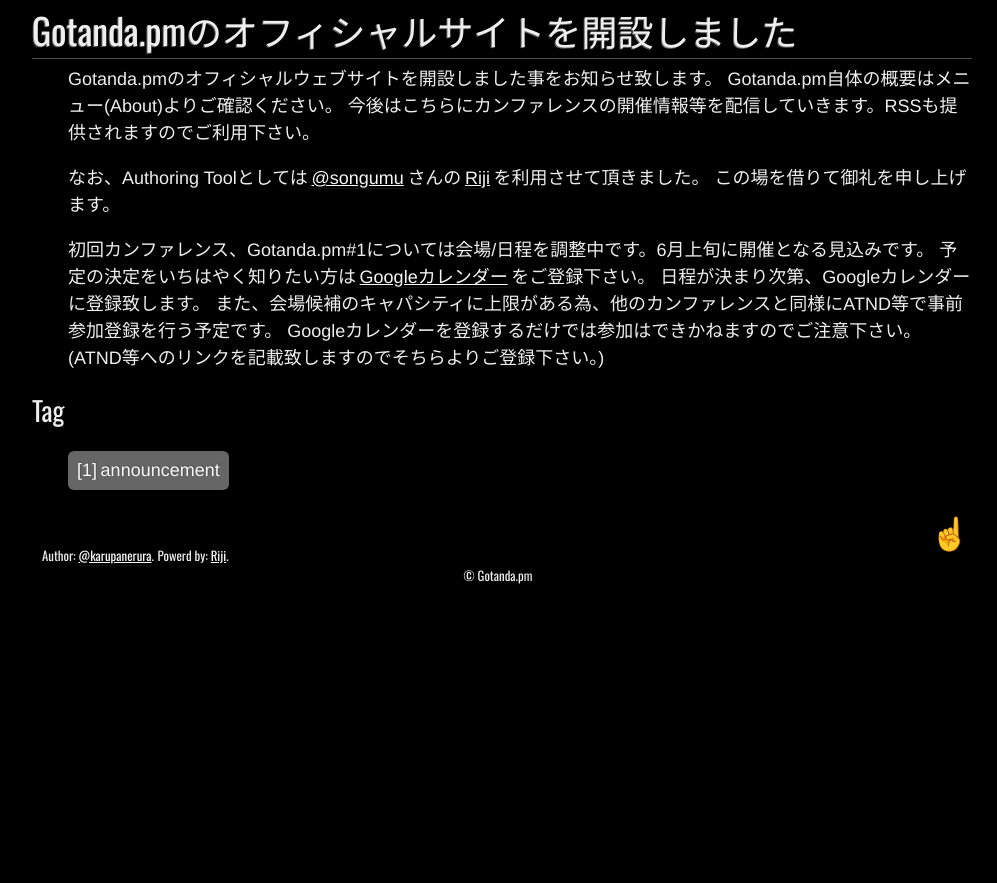
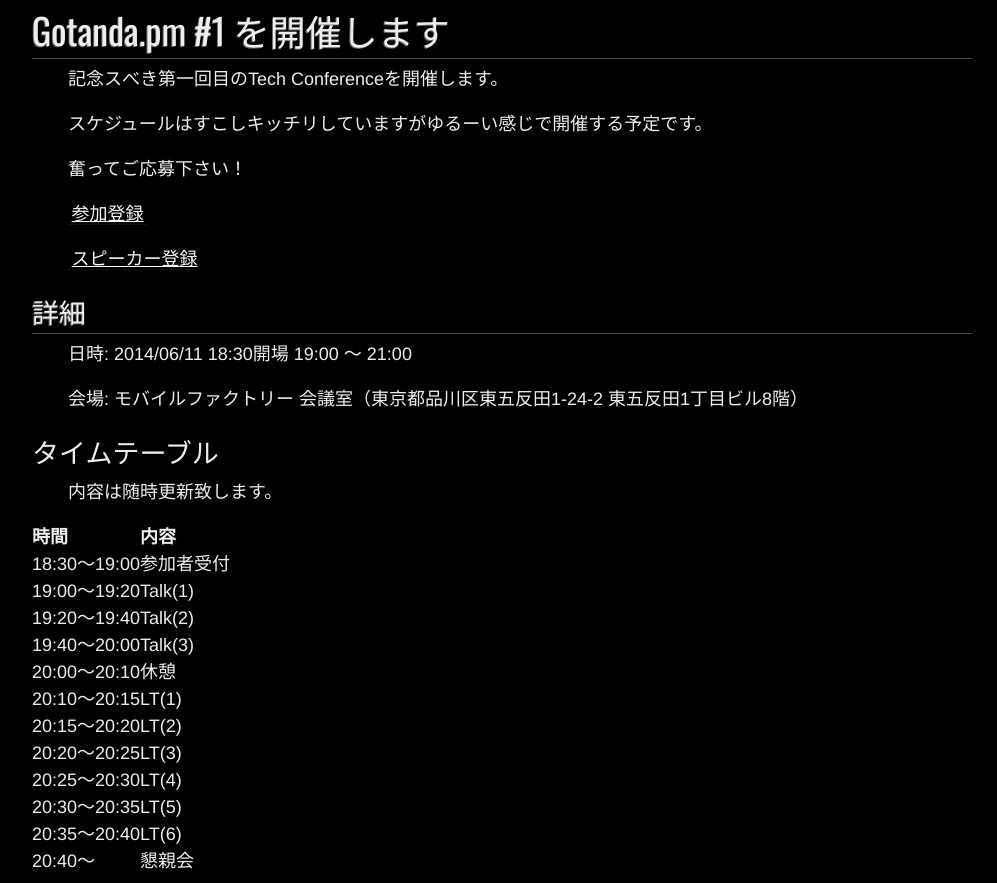
Before and after one commit to gotanda-pm/website, a website: page index.html in a window 1280 px wide. Shown: the part 277-1160 px from the top of the page, without its empty margins (138-1135 px from the left). Before the commit the page ends 862 px from the top, so only its background shows below. Drawn offline with nearby package versions, Linux system fonts and the light colour scheme.

Commit message:
re-publish

```diff
--- a/index.html
+++ b/index.html
@@ -33,13 +33,99 @@
     <main id="content">
 <section class="entry">
   <article>
+    <h1>Gotanda.pm #1 を開催します</h1>
+
+<p>記念スべき第一回目のTech Conferenceを開催します。</p>
+
+<p>スケジュールはすこしキッチリしていますがゆるーい感じで開催する予定です。</p>
+
+<p>奮ってご応募下さい！</p>
+
+<p><a href="http://www.zusaar.com/event/10397006">参加登録</a></p>
+
+<p><a href="http://www.zusaar.com/event/10397007">スピーカー登録</a></p>
+
+<h2>詳細</h2>
+
+<p>日時: 2014/06/11 18:30開場 19:00 〜 21:00</p>
+
+<p>会場: モバイルファクトリー 会議室（東京都品川区東五反田1-24-2 東五反田1丁目ビル8階）</p>
+
+<h3>タイムテーブル</h3>
+
+<p>内容は随時更新致します。</p>
+
+<table>
+<thead>
+<tr>
+<th style="text-align:left;"> 時間         </th>
+<th style="text-align:left;"> 内容       </th>
+</tr>
+</thead>
+<tbody>
+<tr>
+<td style="text-align:left;"> 18:30〜19:00 </td>
+<td style="text-align:left;"> 参加者受付 </td>
+</tr>
+<tr>
+<td style="text-align:left;"> 19:00〜19:20 </td>
+<td style="text-align:left;"> Talk(1)    </td>
+</tr>
+<tr>
+<td style="text-align:left;"> 19:20〜19:40 </td>
+<td style="text-align:left;"> Talk(2)    </td>
+</tr>
+<tr>
+<td style="text-align:left;"> 19:40〜20:00 </td>
+<td style="text-align:left;"> Talk(3)    </td>
+</tr>
+<tr>
+<td style="text-align:left;"> 20:00〜20:10 </td>
+<td style="text-align:left;"> 休憩       </td>
+</tr>
+<tr>
+<td style="text-align:left;"> 20:10〜20:15 </td>
+<td style="text-align:left;"> LT(1)      </td>
+</tr>
+<tr>
+<td style="text-align:left;"> 20:15〜20:20 </td>
+<td style="text-align:left;"> LT(2)      </td>
+</tr>
+<tr>
+<td style="text-align:left;"> 20:20〜20:25 </td>
+<td style="text-align:left;"> LT(3)      </td>
+</tr>
+<tr>
+<td style="text-align:left;"> 20:25〜20:30 </td>
+<td style="text-align:left;"> LT(4)      </td>
+</tr>
+<tr>
+<td style="text-align:left;"> 20:30〜20:35 </td>
+<td style="text-align:left;"> LT(5)      </td>
+</tr>
+<tr>
+<td style="text-align:left;"> 20:35〜20:40 </td>
+<td style="text-align:left;"> LT(6)      </td>
+</tr>
+<tr>
+<td style="text-align:left;"> 20:40〜      </td>
+<td style="text-align:left;"> 懇親会     </td>
+</tr>
+</tbody>
+</table>
+
+
+  </article>
+</section>
+<section class="entry">
+  <article>
     <h1>Gotanda.pmのオフィシャルサイトを開設しました</h1>
 
 <p>Gotanda.pmのオフィシャルウェブサイトを開設しました事をお知らせ致します。
 Gotanda.pm自体の概要はメニュー(About)よりご確認ください。
 今後はこちらにカンファレンスの開催情報等を配信していきます。RSSも提供されますのでご利用下さい。</p>
 
-<p>なお、Authoring Toolとしては<a href="https://twitter.com/songmu">@songumu</a>さんの<a href="https://github.com/Songmu/p5-Riji">Riji</a>を利用させて頂きました。
+<p>なお、Authoring Toolとしては<a href="https://twitter.com/songmu">@songmu</a>さんの<a href="https://github.com/Songmu/p5-Riji">Riji</a>を利用させて頂きました。
 この場を借りて御礼を申し上げます。</p>
 
 <p>初回カンファレンス、Gotanda.pm#1については会場/日程を調整中です。6月上旬に開催となる見込みです。
```
Also changed, not shown: atom.xml (+4 -4 lines), entry/2014-05-03-01.html (+1 -1 lines).
